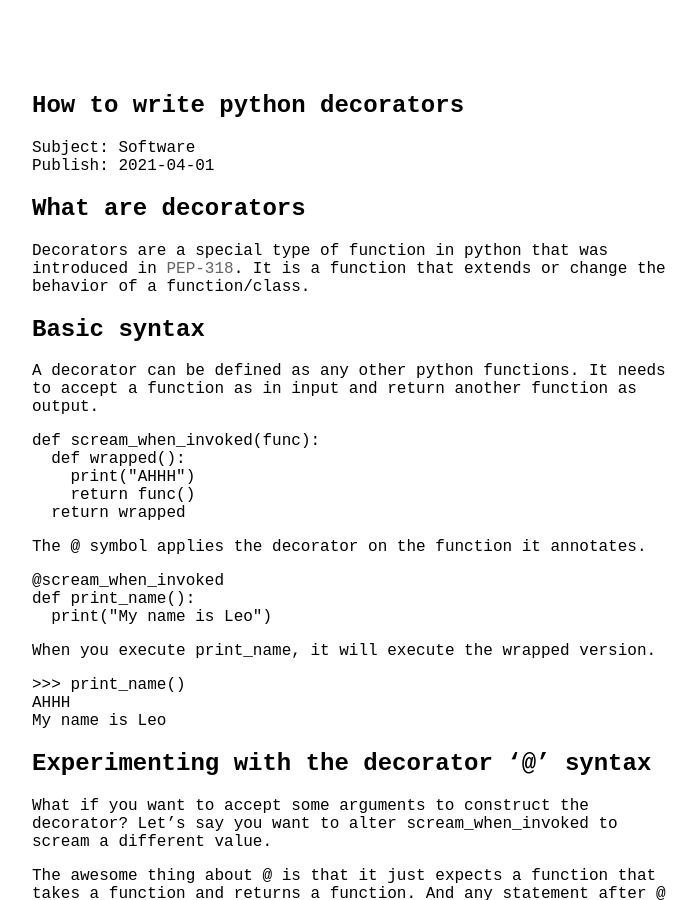
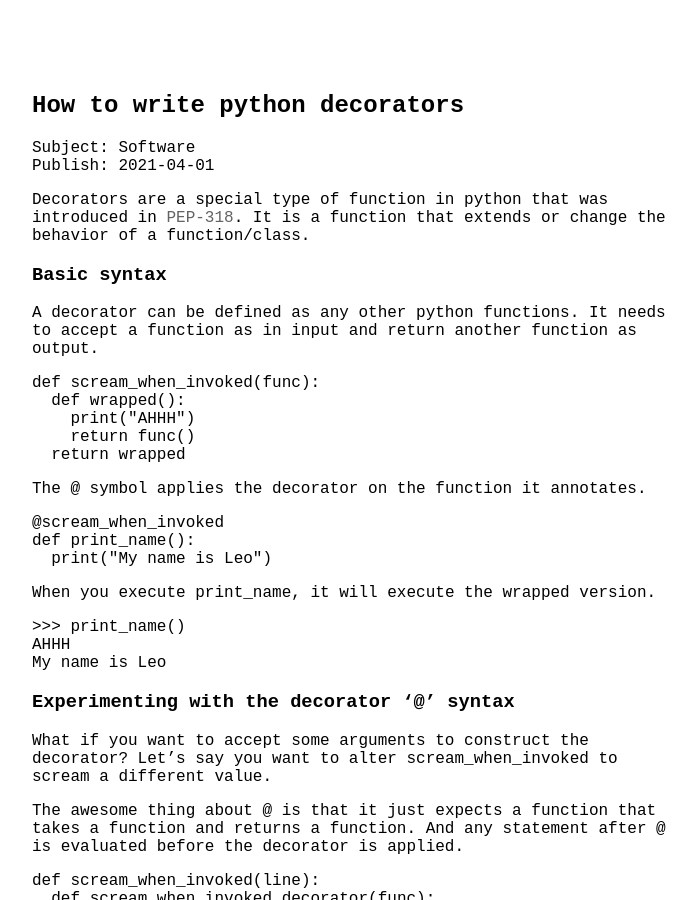
Before and after one commit to leoxlin/blog, a Jekyll site: the page built from _posts/2021-04-01-how-to-write-python-decorators.md, in a window 1280 px wide and 900 px high. Shown: the whole window, without its empty margins (288-985 px from the left). Built offline with Jekyll 4.4.1, drawn with Linux system fonts in a browser that asks for light colours.

Commit message:
Change header size

````diff
--- a/_posts/2021-04-01-how-to-write-python-decorators.md
+++ b/_posts/2021-04-01-how-to-write-python-decorators.md
@@ -5,13 +5,11 @@ subject:    "Software"
 date:       2021-04-01 00:00:00
 ---
 
-## What are decorators
-
 Decorators are a special type of function in python that was introduced in
 [PEP-318](https://www.python.org/dev/peps/pep-0318/). It is a function that
 extends or change the behavior of a function/class.
 
-## Basic syntax
+### Basic syntax
 
 A decorator can be defined as any other python functions. It needs to accept a
 function as in input and return another function as output.
@@ -40,7 +38,7 @@ AHHH
 My name is Leo
 ```
 
-## Experimenting with the decorator '@' syntax
+### Experimenting with the decorator '@' syntax
 
 What if you want to accept some arguments to construct the decorator? Let's say
 you want to alter `scream_when_invoked` to scream a different value.
@@ -128,14 +126,14 @@ def print_name():
   print("My name is Leo")
 ```
 
-## Decorating functions with arguments
+### Decorating functions with arguments
 
 We used the example `print_name` as the function being decorated. But what if
 you need to decorate a function that accepts arguments?
 
 You can either make it generic or specific to the type of function you decorate.
 
-### Specific params
+#### Specific params
 
 Let's say you only need to decorate functions that accepts lists and returns
 lists. Your decorator can focus on handling functions that accepts lists only
@@ -165,7 +163,7 @@ def reverse_list(items):
 [3, 2, 1, 777]
 ```
 
-### Generic params
+#### Generic params
 
 You can also accept all functions by using generic parameters.
 
@@ -223,7 +221,7 @@ field. In our case, the `Person` class was modified.
 Hi I am Bill Nye The Science Guy
 ```
 
-## Awesome Decorator Uses
+### Awesome Decorator Uses
 
 Decorators are commonly used for things like timers and declaring @staticmethod
 for a class, I've collected some examples of crazy uses you can push decorator
````
